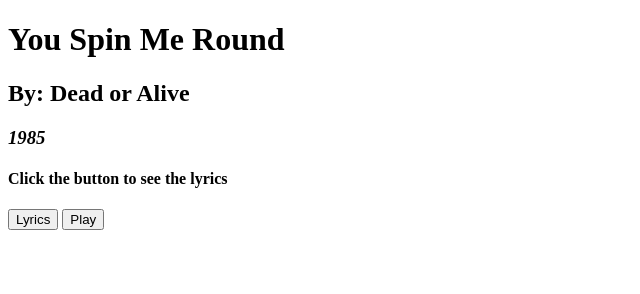
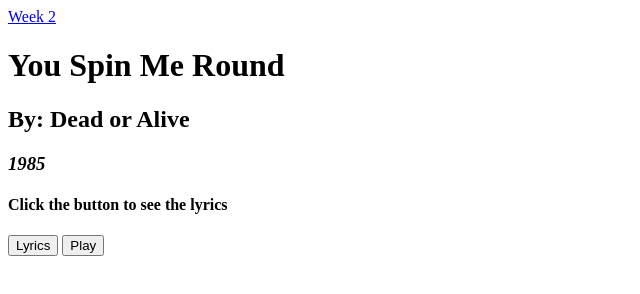
Before and after one commit to JenniferT9462/JavaScript-Functions-01, a plain HTML site: page index.html in a window 1280 px wide. Shown: the whole page, without its empty margins (0-640 px from the left). Drawn offline with Linux system fonts and the light colour scheme.

Commit message:
Fixed link

```diff
--- a/index.html
+++ b/index.html
@@ -7,7 +7,7 @@
     <title>Songs w/JS Functions</title>
 </head>
 <body>
-    <a href="index2.html"></a>
+    <a href="index2.html">Week 2</a>
     <h1>You Spin Me Round</h1>
     <h2>By: Dead or Alive</h2>
     <h3><em>1985</em></h3>
```
Also changed, not shown: index2.html (+1 -1 lines).
